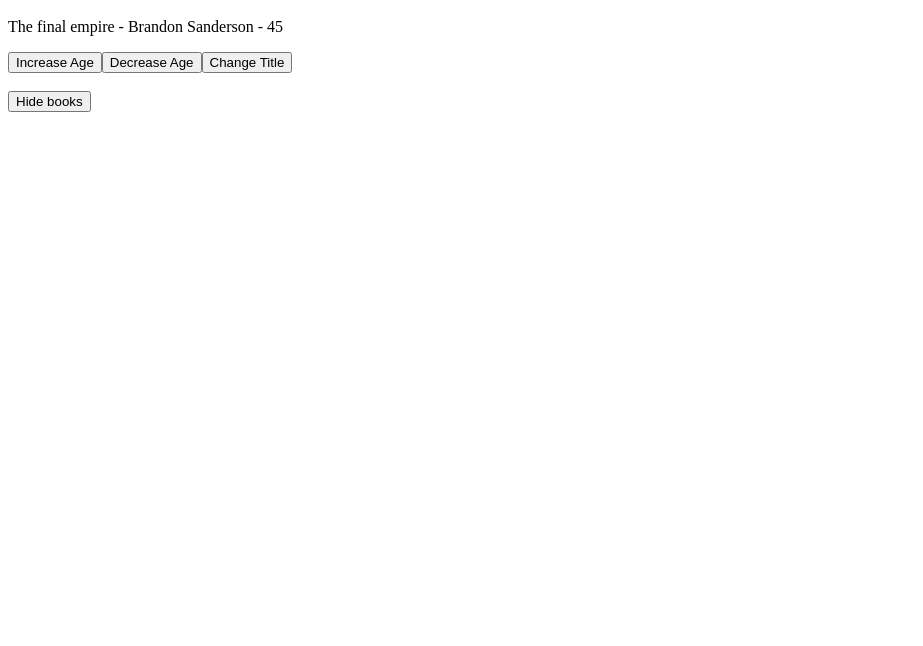
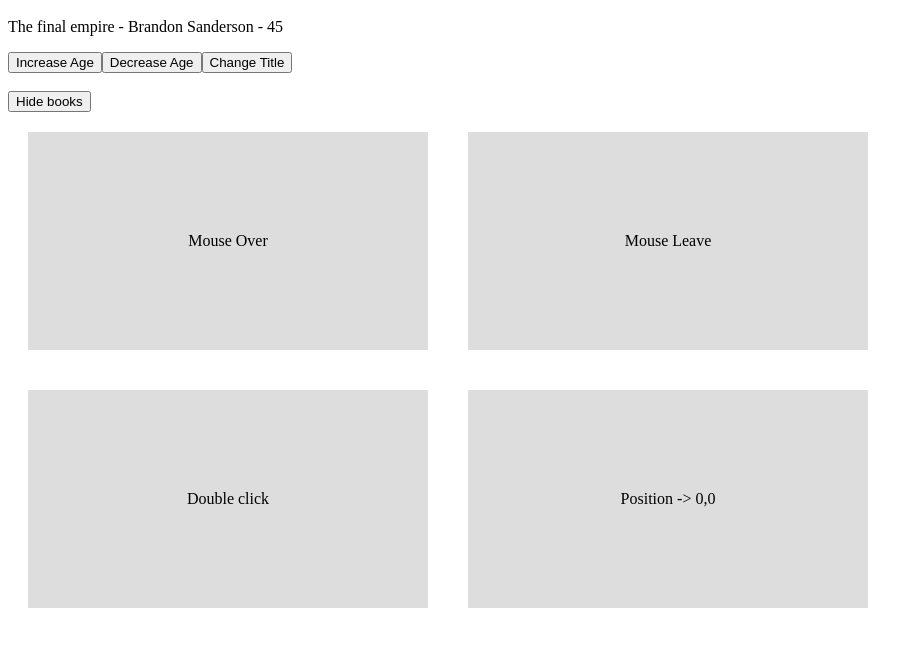
Before and after one commit to Adityasusrname/Vue-GettingStarted, a plain HTML site: page index.html in a window 1280 px wide. Shown: the part 48-694 px from the top of the page, without its empty margins (0-923 px from the left). Drawn offline with nearby package versions, Linux system fonts and the light colour scheme.

Commit message:
Added different mouse-events handling

```diff
--- a/app.js
+++ b/app.js
@@ -5,7 +5,9 @@ const app = Vue.createApp({
             author:'Brandon Sanderson',
             age:45,
             click:1,
-            showBooks:true
+            showBooks:true,
+            x:0,
+            y:0
         }
     },
     methods:{
@@ -20,6 +22,17 @@ const app = Vue.createApp({
         ,
         toggleShowBooks(){
             this.showBooks = !this.showBooks
+        },
+        handleEvent(e,data){
+            console.log(e,e.type)
+            if(data){
+                console.log(data)
+            }
+        },
+        handleMouseMove(e){
+            this.x = e.offsetX
+            this.y = e.offsetY
+
         }
 
     }
--- a/index.html
+++ b/index.html
@@ -4,6 +4,16 @@
     <meta name="viewport" content="width=device-width, initial-scale=1.0">
     <title>Document</title>
     <script src="https://unpkg.com/vue@3.0.2"></script>
+    <style>
+        .box{
+            padding:100px 0;
+            width:400px;
+            text-align:center;
+            background:#ddd;
+            margin:20px;
+            display:inline-block;
+        }
+    </style>
 </head>
 <body>
     <h1>Hello Vue :)</h1>
@@ -24,6 +34,12 @@
                 Show books
             </span>
         </button>
+        <br/>
+
+        <div class="box" @mouseover="handleEvent($event,5)">Mouse Over</div>
+        <div class="box" @mouseleave="handleEvent">Mouse Leave</div>
+        <div class="box" @dblclick="handleEvent">Double click</div>
+        <div class="box" @mousemove="handleMouseMove">Position -> {{x}},{{y}}</div>
 
     </div>
     <script src="app.js"></script>
```
